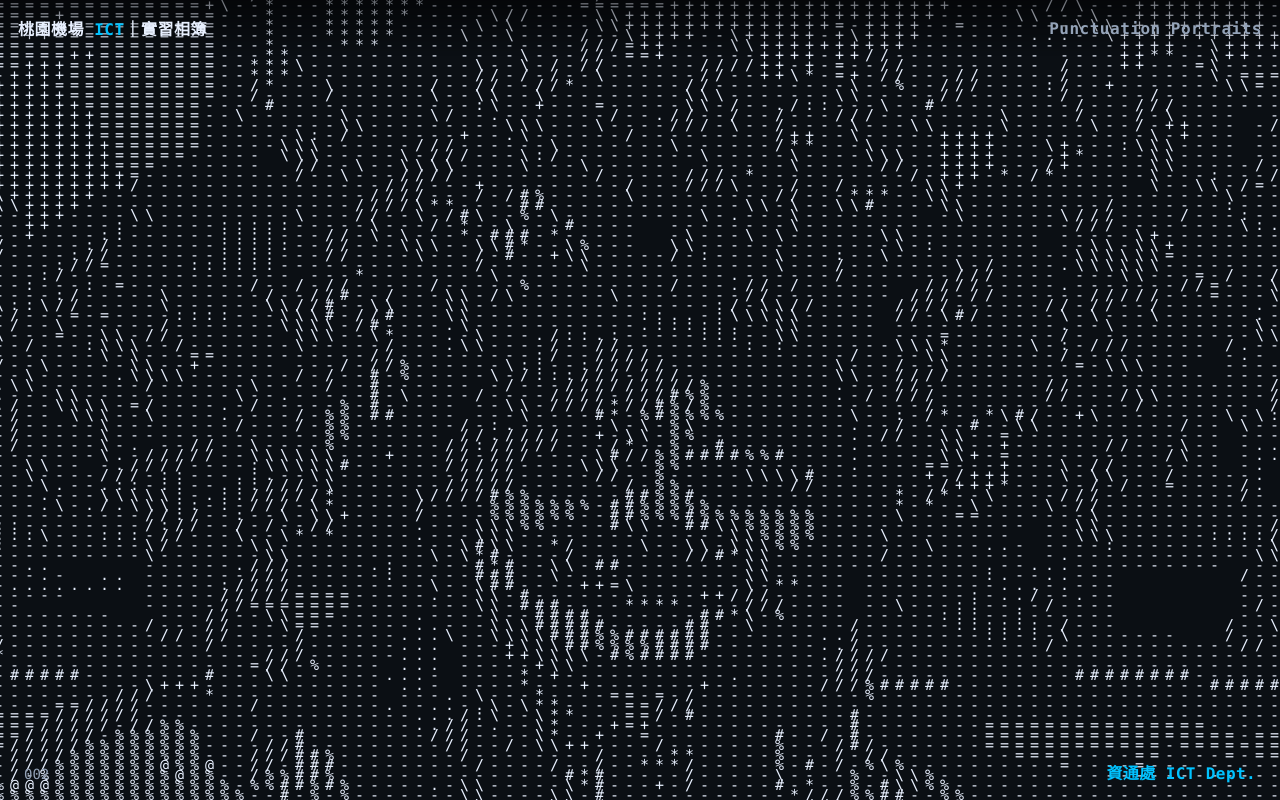
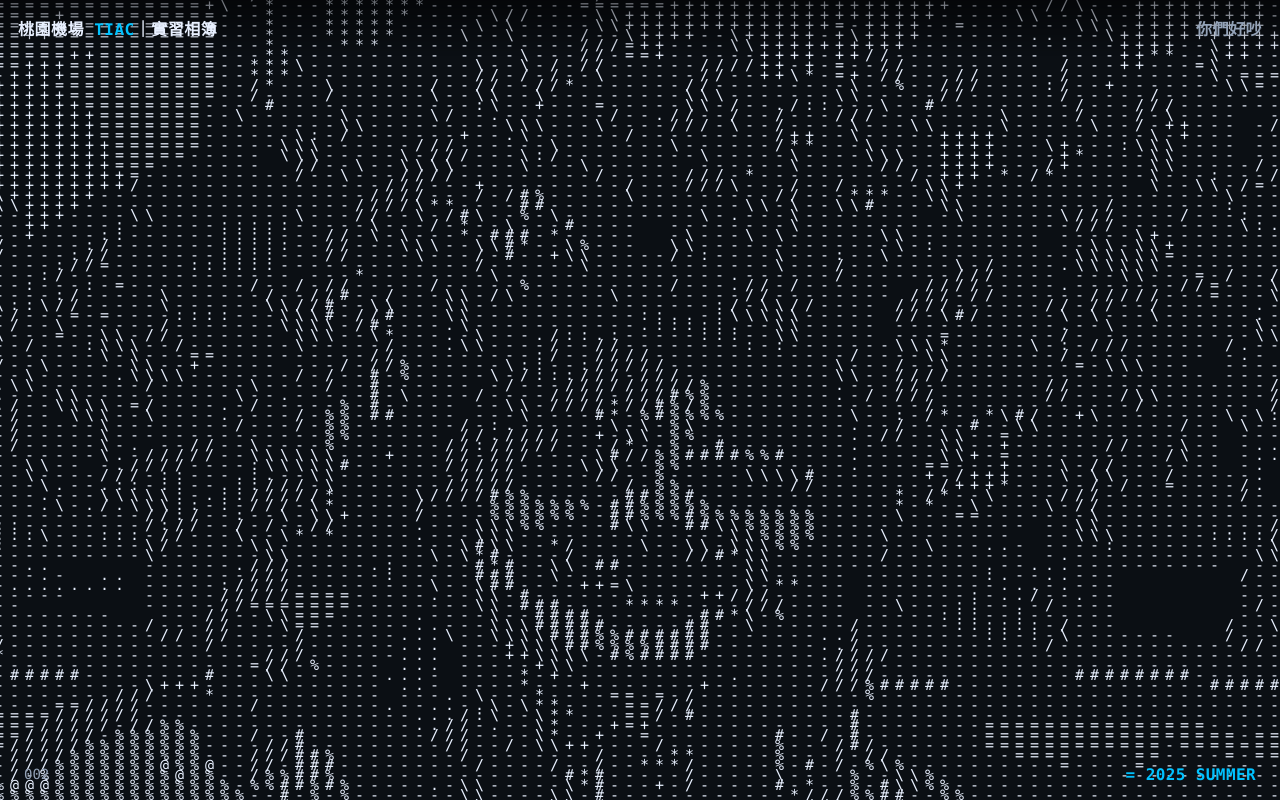
Before and after one commit to j-y-chen918/taoyuan-airport-internship-, a plain HTML site: page index.html in a window 1280 px wide. Drawn offline with Linux system fonts and the light colour scheme; no server answers.

Commit message:
Update index.html

```diff
--- a/index.html
+++ b/index.html
@@ -22,12 +22,12 @@
 </head>
 <body>
   <div class="chrome">
-    <div class="brand">桃園機場 <b>ICT</b>｜實習相簿</div>
-    <div class="brand" style="font-weight:600;color:var(--muted)">Punctuation Portraits</div>
+    <div class="brand">桃園機場 <b>TIAC</b>｜實習相簿</div>
+    <div class="brand" style="font-weight:600;color:var(--muted)">你們好吵</div>
   </div>
   <div class="stage" id="stage"></div>
   <div class="caption" id="caption"></div>
-  <div class="wm">資通處 ICT Dept.</div>
+  <div class="wm">= 2025 SUMMER</div>
 
 <script>
 /* 參數（可微調） */
```
